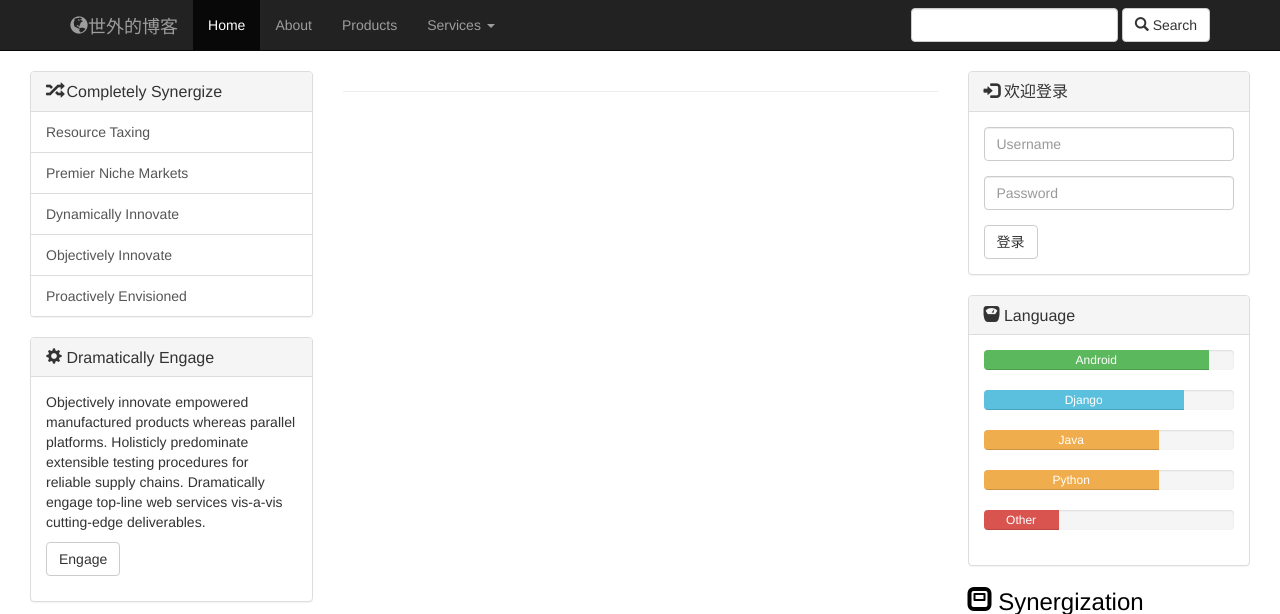
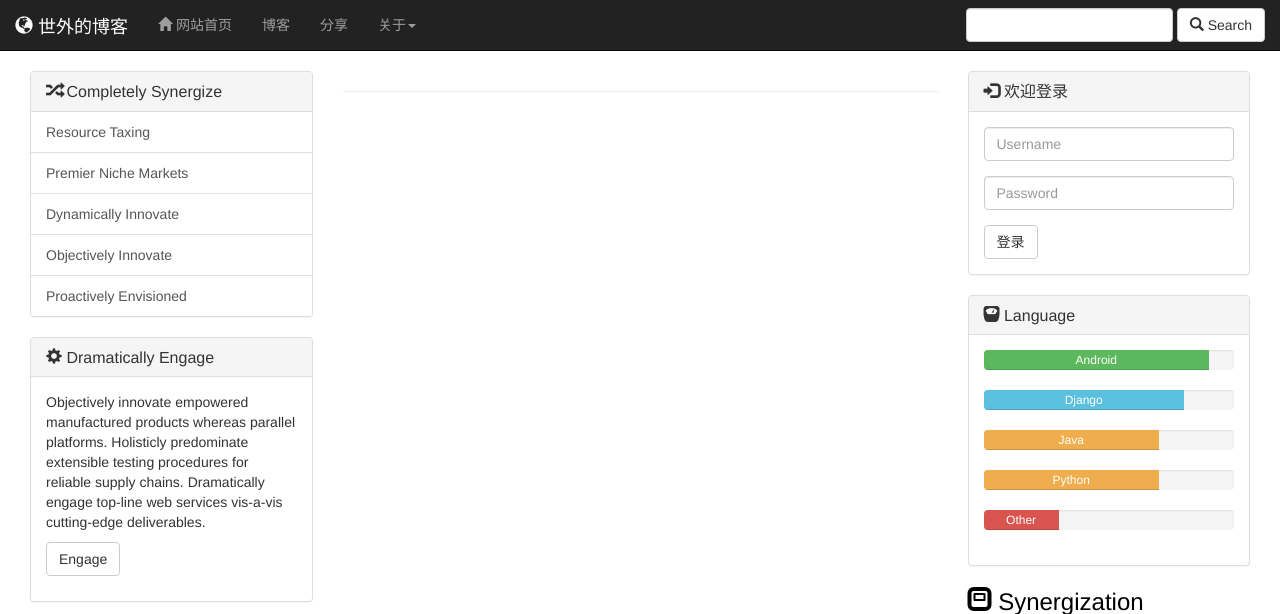
Before and after one commit to seeways/MyBlog, a Django app: page / in a window 1280 px wide. Shown: the top 614 px of the page. Run offline with Django 3.2, Linux system fonts and the light colour scheme; data that the repository does not hold is empty; some libraries are stand-ins or nearby versions.

Commit message:
完成框架

```diff
--- a/myweb/templates/article_page.html
+++ b/myweb/templates/article_page.html
@@ -2,9 +2,7 @@
 
 {% block title %}文章{% endblock %}
 
-{% block left-content %}
 
-{% endblock %}
 {% block center-content %}
     <!-- Center Column -->
     <div class="col-sm-9">
@@ -72,3 +70,7 @@
         <hr>
     </div><!--/Center Column-->
 {% endblock %}
+
+{% block right-content %}
+
+{% endblock %}
--- a/myweb/views.py
+++ b/myweb/views.py
@@ -83,6 +83,8 @@ redirect()函数是django内置的一个快捷函数，用来重定向。
 因为文章与用户是多对多关系，所以logged_user.article_set.all()会得到这个登录用户对应
 的所有文章(即它收藏的文章)
 """
+
+
 # 收藏
 @login_required
 def get_keep(request, article_id):
--- a/templates/base.html
+++ b/templates/base.html
@@ -20,42 +20,46 @@
         <!-- 动态加载css-->
         {# {% block css %}<link rel="stylesheet" href="{% static 'css/register.css' %}"/>{% endblock %}#}
     {% endblock %}
+    {% block script %}
+    {% endblock %}
 </head>
 
 <body>
 
 <!-- Navigation -->
-<nav class="navbar navbar-inverse navbar-static-top" role="navigation">
-    <div class="container">
+<nav class="navbar navbar-inverse navbar-static-top navbar-default" role="navigation">
+    <div class="container-fluid">
         <!-- Logo and responsive toggle -->
         <div class="navbar-header">
-            <button type="button" class="navbar-toggle" data-toggle="collapse" data-target="#navbar">
-                <span class="sr-only">Toggle navigation</span>
-                <span class="icon-bar"></span>
-                <span class="icon-bar"></span>
-                <span class="icon-bar"></span>
-            </button>
-            <a class="navbar-brand" href="#"><span class="glyphicon glyphicon-globe"></span>世外的博客</a>
+            <!-- label span is a globe icon -->
+            <a class="navbar-brand active" href="http://127.0.0.1:8000">
+                <span class="glyphicon glyphicon-globe"></span>
+                世外的博客
+            </a>
+
         </div>
         <!-- Navbar links -->
         <div class="collapse navbar-collapse" id="navbar">
             <ul class="nav navbar-nav">
-                <li class="active">
-                    <a href="http://127.0.0.1:8000">Home</a>
+                <li>
+                    <a href="http://127.0.0.1:8000">
+                        <span class="glyphicon glyphicon-home"></span>
+                        网站首页
+                    </a>
                 </li>
                 <li>
-                    <a href="#">About</a>
+                    <a href="#">博客</a>
                 </li>
                 <li>
-                    <a href="#">Products</a>
+                    <a href="#">分享</a>
                 </li>
                 <li class="dropdown">
                     <a href="#" class="dropdown-toggle" data-toggle="dropdown" role="button" aria-haspopup="true"
-                       aria-expanded="false">Services <span class="caret"></span></a>
+                       aria-expanded="false">关于<span class="caret"></span></a>
                     <ul class="dropdown-menu" aria-labelledby="about-us">
-                        <li><a href="#">Engage</a></li>
-                        <li><a href="#">Pontificate</a></li>
-                        <li><a href="#">Synergize</a></li>
+                        <li><a href="#">简介</a></li>
+                        <li><a href="https://github.com/seeways">GitHub</a></li>
+                        <li><a href="http://blog.csdn.net/lftaoyuan">CSDN</a></li>
                     </ul>
                 </li>
             </ul>
@@ -163,25 +167,6 @@
                 </div>
                 <hr>
             {% endfor %}
-{#            <div class="row">#}
-{#                <article class="col-xs-12">#}
-{#                    <h2>Premier Niche Markets</h2>#}
-{#                    <p>Phosfluorescently engage worldwide methodologies with web-enabled technology. Interactively#}
-{#                        coordinate proactive e-commerce via process-centric "outside the box" thinking. Completely#}
-{#                        pursue#}
-{#                        scalable customer service through sustainable potentialities.</p>#}
-{#                    <p>#}
-{#                        <button class="btn btn-default">Read More</button>#}
-{#                    </p>#}
-{#                    <p class="pull-right"><span class="label label-default">keyword</span> <span#}
-{#                            class="label label-default">tag</span> <span class="label label-default">post</span></p>#}
-{#                    <ul class="list-inline">#}
-{#                        <li><a href="#">Today</a></li>#}
-{#                        <li><a href="#"><span class="glyphicon glyphicon-comment"></span> 2 Comments</a></li>#}
-{#                        <li><a href="#"><span class="glyphicon glyphicon-star-empty"></span> 8 favorites</a></li>#}
-{#                    </ul>#}
-{#                </article>#}
-{#            </div>#}
             <hr>
         </div>
     {% endblock %}
@@ -234,6 +219,7 @@
                             </div>
                             <button type="submit" class="btn btn-default">登录</button>
                         </form>
+
                     </div>
                 </div>
             {% endif %}
```
Also changed, not shown: MyBlog/settings.py (+6 -6 lines), myweb/templates/login.html (deleted, +0 -16 lines), myweb/templates/register.html (+19 -18 lines).
